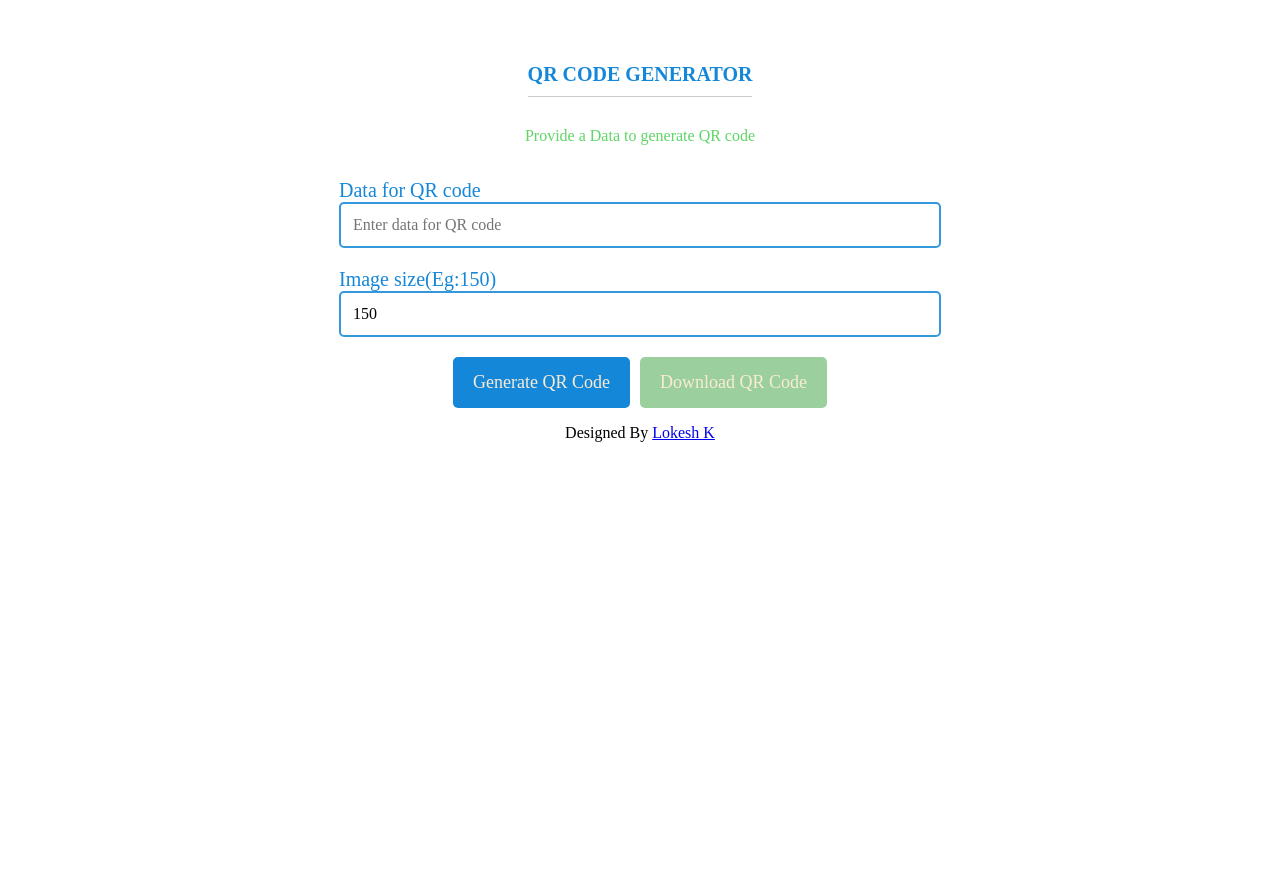
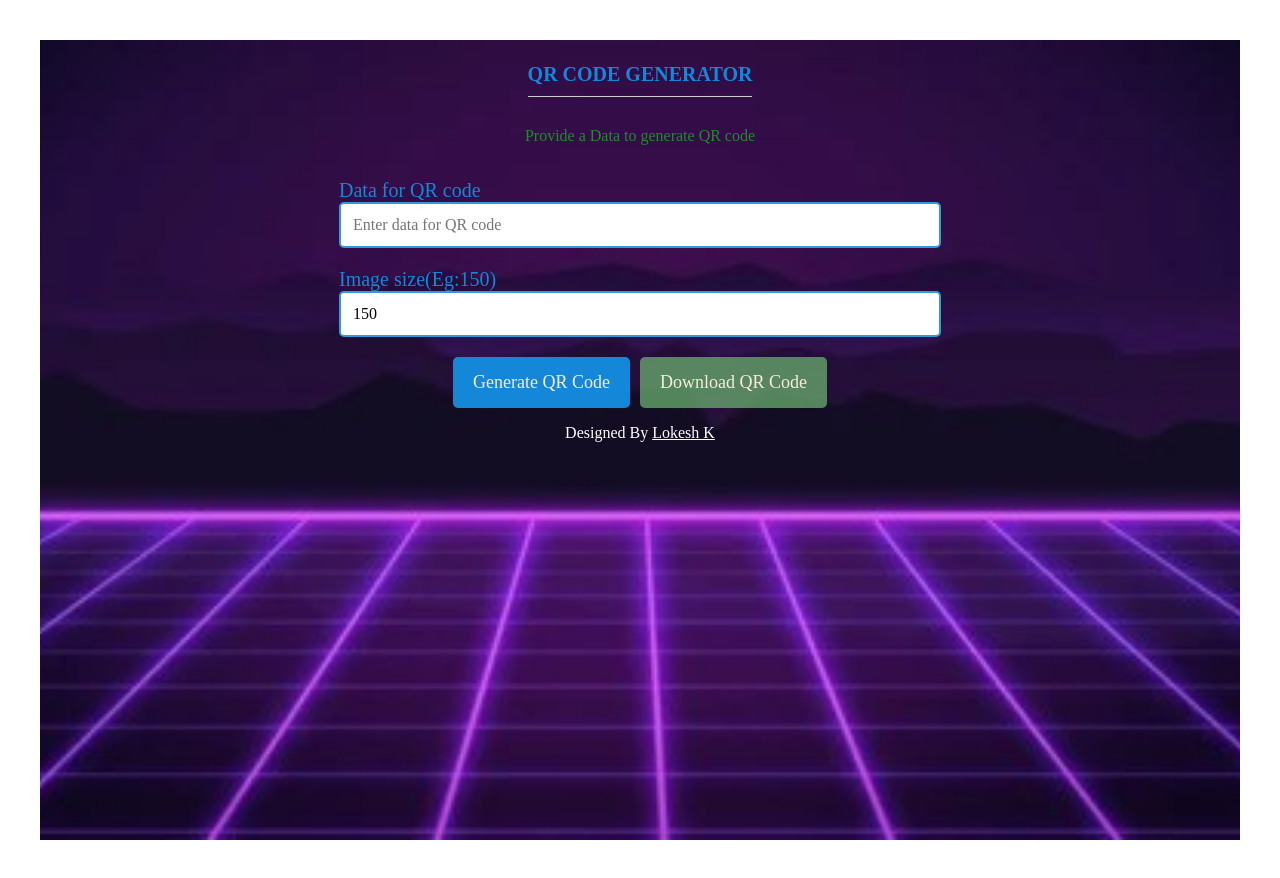
Before and after one commit to lokesh-kumaravel/QRcode-Generator, a React (Vite) app: page / in a window 1280 px wide. Built offline with nearby package versions, Linux system fonts and the light colour scheme.

Commit message:
new file:   src/assets/background.jpg 	modified:   src/index.css

```diff
--- a/package.json
+++ b/package.json
@@ -5,12 +5,12 @@
   "version": "0.0.0",
   "type": "module",
   "scripts": {
+    "predeploy": "npm run build",
+    "deploy": "gh-pages -d build",
     "dev": "vite",
     "build": "vite build",
     "lint": "eslint . --ext js,jsx --report-unused-disable-directives --max-warnings 0",
-    "preview": "vite preview",
-    "predeploy": "npm run build",
-    "deploy": "gh-pages -d build"
+    "preview": "vite preview"
   },
   "dependencies": {
     "react": "^18.2.0",
--- a/src/App.jsx
+++ b/src/App.jsx
@@ -1,4 +1,3 @@
-
 import { useState } from 'react';
 import './App.css'
 
@@ -44,6 +43,7 @@ const App =() =>{
   }
 
     return (
+      <div className="background">
       <div className="app-container">
         <h1>QR CODE GENERATOR</h1>
        { loading&&<p>Please wait...</p>}
@@ -59,7 +59,8 @@ const App =() =>{
           <button className="generate-button" disabled={loading} onClick={generateQR}>Generate QR Code</button>
           <button className="download-button" onClick={downloadQR}>Download QR Code</button>
         </div>
-        <p>Designed By <a href='https://www.linkedin.com/in/lokesh-k-5b7513276/'>Lokesh K</a></p>
+        <p className="p">Designed By <a href='https://www.linkedin.com/in/lokesh-k-5b7513276/' className="p">Lokesh K</a></p>
+      </div>
       </div>
     );
 
--- a/src/index.css
+++ b/src/index.css
@@ -85,3 +85,41 @@ label
 {
   color:  rgba(25, 194, 36, 0.694);
 }
+@keyframes moveBackground {
+  0% {
+    background-position: 0% 0%;
+  }
+  100% {
+    background-position: 100% 100%;
+  }
+}
+
+.background {
+  height: 100vh;
+ background-image: url('./assets/background.jpg');
+  background-size: cover;
+  animation: moveBackground 10s linear infinite; /* Adjust animation duration and timing function as needed */
+}
+.p
+{
+  color:  white
+}
+/* background-image: url('https://www.shutterstock.com/image-illustration/80s-retro-futurism-background-260nw-1232789431.jpg'); Replace 'your-background-image.jpg' with your image URL */
+/* @keyframes gradientAnimation {
+  0% {
+    background-position: 0% 50%;
+  }
+  50% {
+    background-position: 100% 50%;
+  }
+  100% {
+    background-position: 0% 50%;
+  }
+}
+
+.background {
+  height: 100vh;
+  background: linear-gradient(to right, #ff9966, #ff5e62);
+  background-size: 200% 200%;
+  animation: gradientAnimation 10s infinite;
+} */
```
Also changed, not shown: src/assets/background.jpg (added).
